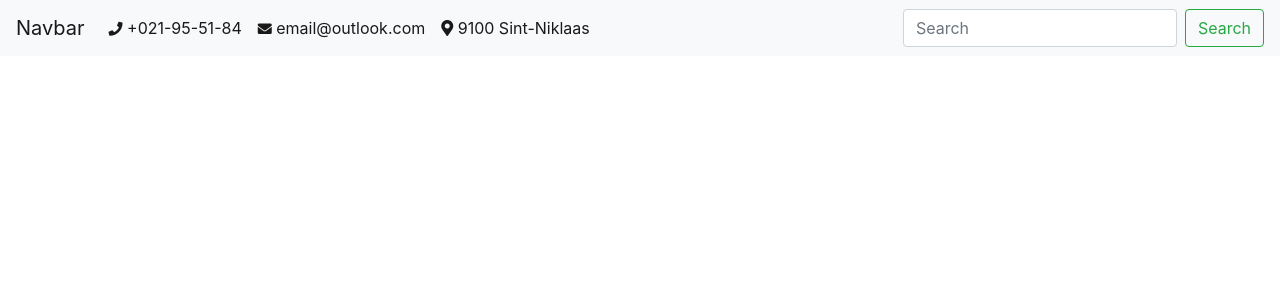
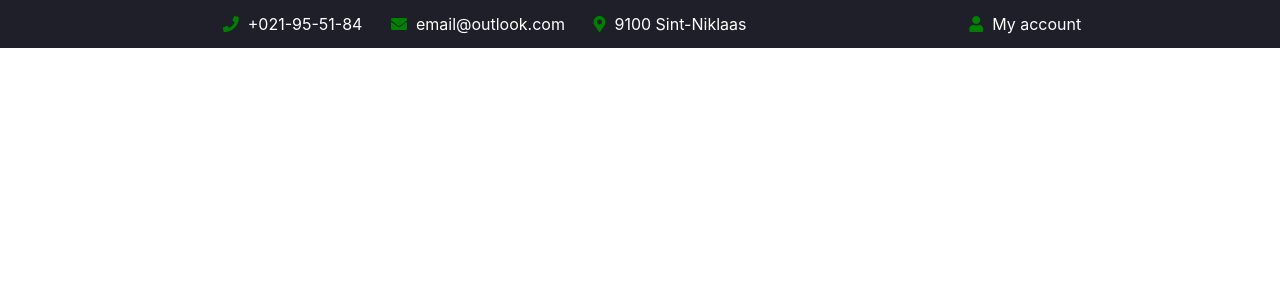
Before and after one commit to PJ987123/TechShack, a PHP site: page / in a window 1280 px wide. Shown: the top 300 px of the page. Run offline with PHP 8.4, Linux system fonts and the light colour scheme; some libraries are stand-ins or nearby versions.

Commit message:
Add files via upload

```diff
--- a/Eindwerk_TechShack/css/style.css
+++ b/Eindwerk_TechShack/css/style.css
@@ -5,4 +5,57 @@
   -webkit-box-sizing: border-box;
           box-sizing: border-box;
 }
+
+.info-header {
+  display: -webkit-box;
+  display: -ms-flexbox;
+  display: flex;
+  -webkit-box-pack: space-evenly;
+      -ms-flex-pack: space-evenly;
+          justify-content: space-evenly;
+  background-color: #1E1F29;
+  height: 3em;
+  -webkit-box-align: center;
+      -ms-flex-align: center;
+          align-items: center;
+}
+
+ul.top-header-left, ul.top-header-right {
+  margin: 0;
+}
+
+i {
+  color: #fff;
+}
+
+ul li {
+  list-style-type: none;
+  display: inline;
+  padding-left: 1.5em;
+}
+
+.fas {
+  color: green;
+}
+
+/* unvisited link */
+a:link {
+  color: #fff;
+}
+
+/* visited link */
+a:visited {
+  color: #fff;
+}
+
+/* mouse over link */
+a:hover {
+  color: green;
+  text-decoration: none;
+}
+
+/* selected link */
+a:active {
+  color: #fff;
+}
 /*# sourceMappingURL=style.css.map */
--- a/Eindwerk_TechShack/css/style.scss
+++ b/Eindwerk_TechShack/css/style.scss
@@ -5,3 +5,41 @@
   padding: 0;
   box-sizing: border-box;
 }
+
+.info-header {
+  display: flex;
+  justify-content: space-evenly;
+  background-color: #1E1F29;
+  height: 3em;
+  align-items: center;
+}
+
+ul.top-header-left, ul.top-header-right{margin: 0;}
+
+i {color: #fff;}
+
+ul li {
+  list-style-type: none;
+  display:inline;
+  padding-left: 1.5em;
+}
+
+.fas{
+  color: green;
+
+}
+
+/* unvisited link */
+a:link {color: #fff;}
+
+/* visited link */
+a:visited {color: #fff;}
+
+/* mouse over link */
+a:hover {
+  color: green;
+  text-decoration: none;
+}
+
+/* selected link */
+a:active {color: #fff;}
--- a/Eindwerk_TechShack/index.html
+++ b/Eindwerk_TechShack/index.html
@@ -9,41 +9,17 @@
   <title>TechShack</title>
 </head>
 <body>
-  <nav class="navbar navbar-expand-lg navbar-light bg-light">
-    <a class="navbar-brand" href="#">Navbar</a>
-    <button class="navbar-toggler" type="button" data-toggle="collapse" data-target="#navbarSupportedContent" aria-controls="navbarSupportedContent" aria-expanded="false" aria-label="Toggle navigation">
-      <span class="navbar-toggler-icon"></span>
-    </button>
-
-    <div class="collapse navbar-collapse" id="navbarSupportedContent">
-      <ul class="navbar-nav mr-auto">
-        <li class="nav-item active">
-          <a class="nav-link" href="#"><i class="fas fa-phone fa-sm"></i>&nbsp;+021-95-51-84<span class="sr-only">(current)</span></a>
-        </li>
-        <li class="nav-item active">
-          <a class="nav-link" href="#"><i class="fas fa-envelope fa-sm"></i>&nbsp;email@outlook.com<span class="sr-only">(current)</span></a>
-        </li>
-        <li class="nav-item active">
-          <a class="nav-link" href="#"><i class="fas fa-map-marker-alt"></i>&nbsp;9100 Sint-Niklaas<span class="sr-only">(current)</span></a>
-        </li>
-      </ul>
-      <form class="form-inline my-2 my-lg-0">
-        <input class="form-control mr-sm-2" type="search" placeholder="Search" aria-label="Search">
-        <button class="btn btn-outline-success my-2 my-sm-0" type="submit">Search</button>
-      </form>
-    </div>
-  </nav>
-  <!-- <div class="info-header">
+  <div class="info-header">
     <ul class="top-header-left">
-      <li><i class="fas fa-phone"></i><a href="#">+021-95-51-84</a></li>
-      <li><i class="fas fa-envelope"></i><a href="#">email@outlook.com</a></li>
-      <li><i class="fas fa-map-marker-alt"></i><a href="#">9100 Sint-Niklaas</a></li>
+      <li><i class="fas fa-phone"></i><a href="#">&nbsp; +021-95-51-84</a></li>
+      <li><i class="fas fa-envelope"></i><a href="#">&nbsp; email@outlook.com</a></li>
+      <li><i class="fas fa-map-marker-alt"></i><a href="#">&nbsp; 9100 Sint-Niklaas</a></li>
     </ul>
 
     <ul class="top-header-right">
-      <li><i class="fas fa-user"></i><p>My account</p></li>
+      <li><i class="fas fa-user"></i><a href="#">&nbsp; My account</a></li>
     </ul>
-  </div> -->
+  </div>
 
 
 
```
Also changed, not shown: 1 other file.
